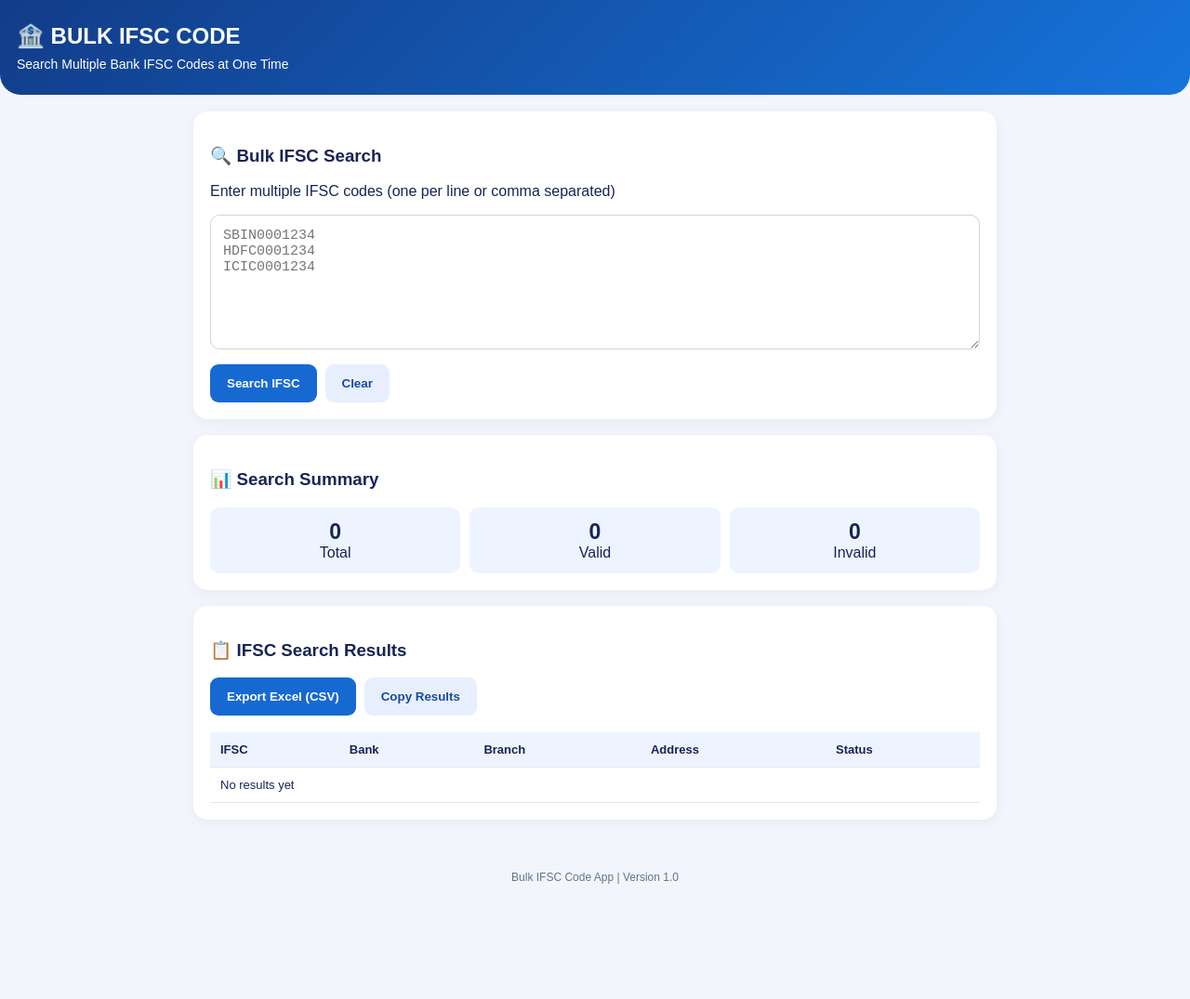
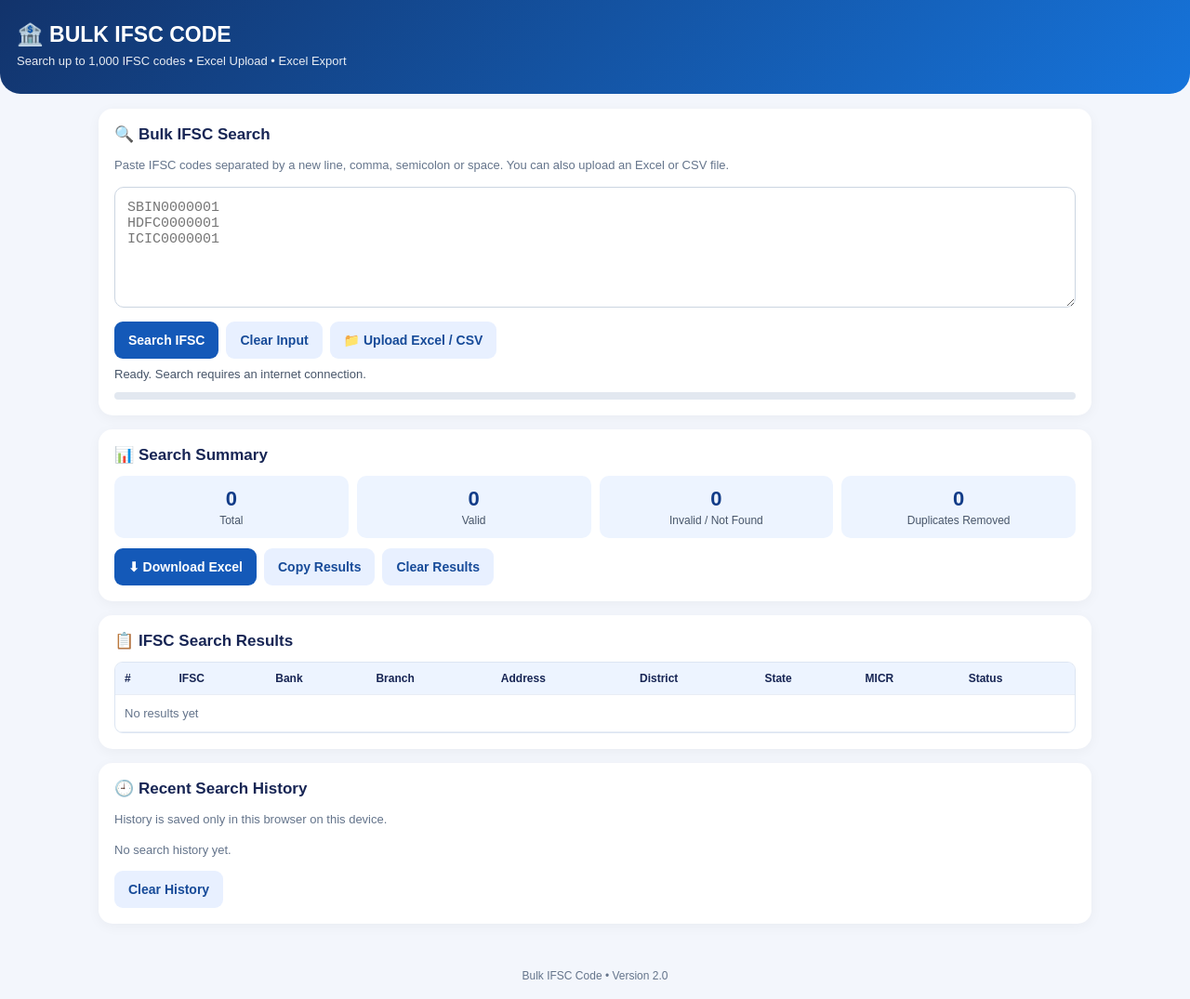
Before and after one commit to naraharik01-sys/bulk-ifsc-code, a plain HTML site: page index.html in a window 1280 px wide. Shown: the whole page at 93% size. Before the commit the page ends 971 px from the top, so only its background shows below. Drawn offline with Linux system fonts and the light colour scheme.

Commit message:
Update index.html

```diff
--- a/index.html
+++ b/index.html
@@ -1,243 +1,134 @@
-
 <!DOCTYPE html>
 <html lang="en">
 <head>
 <meta charset="UTF-8">
 <meta name="viewport" content="width=device-width, initial-scale=1.0">
+<meta name="theme-color" content="#123c88">
 <title>Bulk IFSC Code</title>
+<script src="https://cdn.jsdelivr.net/npm/xlsx@0.18.5/dist/xlsx.full.min.js"></script>
 <style>
+:root{--blue:#1459b8;--navy:#12336b;--bg:#f3f6fc;--line:#dce5f2;--muted:#64748b}
 *{box-sizing:border-box}
-body{
- margin:0;
- font-family:Arial,sans-serif;
- background:#f2f5fc;
- color:#172554;
-}
-header{
- background:linear-gradient(135deg,#123c88,#1674db);
- color:white;
- padding:25px 18px;
- border-radius:0 0 22px 22px;
-}
-header h2{margin:0 0 8px}
-header p{margin:0;font-size:14px}
-.container{padding:18px;max-width:900px;margin:auto}
-.card{
- background:white;
- padding:18px;
- border-radius:15px;
- box-shadow:0 3px 14px #0000000d;
- margin-bottom:17px;
-}
-textarea{
- width:100%;
- height:145px;
- padding:13px;
- border:1px solid #cbd5e1;
- border-radius:10px;
- font-size:15px;
- resize:vertical;
-}
-button{
- border:0;
- padding:13px 18px;
- border-radius:9px;
- background:#1769d2;
- color:white;
- font-weight:bold;
- cursor:pointer;
-}
-.secondary{background:#e7efff;color:#174b99}
-.actions{display:flex;gap:9px;flex-wrap:wrap;margin-top:12px}
-.stats{display:flex;gap:10px}
-.stat{
- flex:1;background:#edf4ff;padding:13px;
- border-radius:10px;text-align:center;
-}
-.stat b{font-size:23px;display:block}
-.table-wrap{overflow-x:auto}
-table{width:100%;border-collapse:collapse;font-size:13px}
-th,td{padding:11px;border-bottom:1px solid #e2e8f0;text-align:left}
-th{background:#edf4ff}
-.status{color:green;font-weight:bold}
-.error{color:#dc2626}
-footer{text-align:center;padding:20px;color:#64748b;font-size:12px}
+body{margin:0;font-family:Arial,sans-serif;background:var(--bg);color:#172554}
+header{background:linear-gradient(135deg,var(--navy),#1674db);color:#fff;padding:24px 18px 28px;border-radius:0 0 22px 22px}
+header h1{font-size:23px;margin:0 0 7px}header p{margin:0;font-size:13px;opacity:.9}
+.container{max-width:1100px;margin:auto;padding:16px}
+.card{background:#fff;padding:17px;border-radius:15px;box-shadow:0 3px 14px #0000000b;margin-bottom:15px}
+h2{font-size:17px;margin:0 0 12px}.hint{color:var(--muted);font-size:13px;line-height:1.5}
+textarea{width:100%;min-height:130px;padding:13px;border:1px solid #cbd5e1;border-radius:10px;font-size:15px;resize:vertical}
+button,.file-button{border:0;padding:12px 15px;border-radius:9px;background:var(--blue);color:white;font-weight:bold;font-size:14px;cursor:pointer;display:inline-flex;align-items:center;justify-content:center;gap:6px}
+button:disabled{opacity:.5;cursor:not-allowed}.secondary{background:#e8f0ff;color:#174b99}
+.actions{display:flex;gap:8px;flex-wrap:wrap;margin-top:11px}
+input[type=file]{display:none}.file-button{background:#e8f0ff;color:#174b99}
+.stats{display:grid;grid-template-columns:repeat(4,1fr);gap:9px}
+.stat{background:#edf4ff;padding:12px 8px;border-radius:10px;text-align:center;font-size:12px;color:#475569}
+.stat b{font-size:22px;display:block;color:#123c88;margin-bottom:3px}
+.progress{height:8px;background:#e2e8f0;border-radius:20px;overflow:hidden;margin-top:12px}.progress>div{height:100%;width:0;background:#16834a;transition:width .2s}
+.table-wrap{overflow:auto;max-height:520px;border:1px solid var(--line);border-radius:9px}
+table{width:100%;border-collapse:collapse;font-size:12px;min-width:850px}
+th,td{padding:10px;border-bottom:1px solid #e8edf5;text-align:left;vertical-align:top}
+th{background:#edf4ff;position:sticky;top:0;z-index:1}
+.ok{color:#16834a;font-weight:bold}.bad{color:#dc2626;font-weight:bold}.warn{color:#a16207;font-weight:bold}
+.pill{display:inline-block;background:#eef2ff;color:#334e8a;padding:4px 8px;border-radius:20px;font-size:11px}
+.history-item{display:flex;justify-content:space-between;gap:10px;align-items:center;padding:10px 0;border-bottom:1px solid #edf0f5;font-size:13px}
+#message{font-size:13px;margin-top:9px;color:#475569;white-space:pre-wrap}
+footer{text-align:center;padding:18px;color:#64748b;font-size:12px}
+@media(max-width:520px){.stats{grid-template-columns:repeat(2,1fr)}.container{padding:12px}.card{padding:14px}}
 </style>
 </head>
 <body>
-
-<header>
-<h2>🏦 BULK IFSC CODE</h2>
-<p>Search Multiple Bank IFSC Codes at One Time</p>
-</header>
-
-<div class="container">
-
-<div class="card">
-<h3>🔍 Bulk IFSC Search</h3>
-<p>Enter multiple IFSC codes (one per line or comma separated)</p>
-
-<textarea id="codes" placeholder="SBIN0001234
-HDFC0001234
-ICIC0001234"></textarea>
-
+<header><h1>🏦 BULK IFSC CODE</h1><p>Search up to 1,000 IFSC codes • Excel Upload • Excel Export</p></header>
+<main class="container">
+<section class="card">
+<h2>🔍 Bulk IFSC Search</h2>
+<p class="hint">Paste IFSC codes separated by a new line, comma, semicolon or space. You can also upload an Excel or CSV file.</p>
+<textarea id="codes" placeholder="SBIN0000001&#10;HDFC0000001&#10;ICIC0000001"></textarea>
 <div class="actions">
-<button onclick="searchCodes()">Search IFSC</button>
-<button class="secondary" onclick="clearAll()">Clear</button>
+<button id="searchBtn" onclick="searchCodes()">Search IFSC</button>
+<button class="secondary" onclick="clearInput()">Clear Input</button>
+<label class="file-button" for="fileInput">📁 Upload Excel / CSV</label>
+<input id="fileInput" type="file" accept=".xlsx,.xls,.csv" onchange="readFile(event)">
 </div>
+<div id="message" role="status">Ready. Search requires an internet connection.</div>
+<div class="progress"><div id="progressBar"></div></div>
+</section>
+<section class="card">
+<h2>📊 Search Summary</h2>
+<div class="stats">
+<div class="stat"><b id="total">0</b>Total</div><div class="stat"><b id="valid">0</b>Valid</div>
+<div class="stat"><b id="invalid">0</b>Invalid / Not Found</div><div class="stat"><b id="duplicates">0</b>Duplicates Removed</div>
 </div>
-
-<div class="card">
-<h3>📊 Search Summary</h3>
-<div class="stats">
-<div class="stat"><b id="total">0</b>Total</div>
-<div class="stat"><b id="valid">0</b>Valid</div>
-<div class="stat"><b id="invalid">0</b>Invalid</div>
+<div class="actions">
+<button onclick="exportExcel()">⬇ Download Excel</button><button class="secondary" onclick="copyResults()">Copy Results</button><button class="secondary" onclick="clearResults()">Clear Results</button>
 </div>
-</div>
-
-<div class="card">
-<h3>📋 IFSC Search Results</h3>
-<div class="actions">
-<button onclick="exportCSV()">Export Excel (CSV)</button>
-<button class="secondary" onclick="copyResults()">Copy Results</button>
-</div>
-<br>
-<div class="table-wrap">
-<table>
-<thead>
-<tr>
-<th>IFSC</th>
-<th>Bank</th>
-<th>Branch</th>
-<th>Address</th>
-<th>Status</th>
-</tr>
-</thead>
-<tbody id="results">
-<tr><td colspan="5">No results yet</td></tr>
-</tbody>
-</table>
-</div>
-</div>
-
-</div>
-
-<footer>Bulk IFSC Code App | Version 1.0</footer>
-
+</section>
+<section class="card">
+<h2>📋 IFSC Search Results</h2>
+<div class="table-wrap"><table>
+<thead><tr><th>#</th><th>IFSC</th><th>Bank</th><th>Branch</th><th>Address</th><th>District</th><th>State</th><th>MICR</th><th>Status</th></tr></thead>
+<tbody id="results"><tr><td colspan="9" class="hint">No results yet</td></tr></tbody>
+</table></div>
+</section>
+<section class="card">
+<h2>🕘 Recent Search History</h2><p class="hint">History is saved only in this browser on this device.</p>
+<div id="history"><p class="hint">No search history yet.</p></div>
+<div class="actions"><button class="secondary" onclick="clearHistory()">Clear History</button></div>
+</section>
+</main>
+<footer>Bulk IFSC Code • Version 2.0</footer>
 <script>
-let records=[];
-
+let records=[];let duplicateCount=0;
+const $=id=>document.getElementById(id);
+const IFSC_PATTERN=/^[A-Z]{4}0[A-Z0-9]{6}$/;
+function setMessage(message){$('message').textContent=message}
+function updateStats(total,valid,invalid){$('total').textContent=total;$('valid').textContent=valid;$('invalid').textContent=invalid;$('duplicates').textContent=duplicateCount}
+function getUniqueCodes(values){const seen=new Set(),unique=[];duplicateCount=0;for(const value of values){const code=String(value??'').trim().toUpperCase();if(!code)continue;if(seen.has(code)){duplicateCount++;continue}seen.add(code);unique.push(code)}return unique}
+function parseText(text){return getUniqueCodes(text.split(/[\s,;]+/))}
+async function readFile(event){
+ const file=event.target.files[0];if(!file)return;
+ try{const buffer=await file.arrayBuffer();let values=[];
+  if(file.name.toLowerCase().endsWith('.csv')){const text=new TextDecoder().decode(buffer);values=text.split(/[\r\n,;]+/)}
+  else{if(!window.XLSX)throw new Error('Excel reader library did not load. Check internet and reload.');const workbook=XLSX.read(buffer,{type:'array'});for(const sheetName of workbook.SheetNames){const rows=XLSX.utils.sheet_to_json(workbook.Sheets[sheetName],{header:1,raw:false});for(const row of rows)for(const cell of row){const candidate=String(cell??'').trim().toUpperCase();if(IFSC_PATTERN.test(candidate))values.push(candidate)}}}
+  const codes=getUniqueCodes(values.filter(v=>IFSC_PATTERN.test(String(v).trim().toUpperCase())));
+  if(!codes.length)throw new Error('No valid-format IFSC codes found in the file.');
+  $('codes').value=codes.join('\n');setMessage(file.name+': '+codes.length+' unique IFSC code(s) loaded. '+duplicateCount+' duplicate(s) removed.');
+ }catch(err){setMessage('File error: '+err.message)}event.target.value='';
+}
+function clearInput(){$('codes').value='';setMessage('Input cleared.')}
+function clearResults(){records=[];duplicateCount=0;updateStats(0,0,0);$('results').innerHTML='<tr><td colspan="9" class="hint">No results yet</td></tr>';$('progressBar').style.width='0%';setMessage('Results cleared.')}
 async function searchCodes(){
- const raw=document.getElementById("codes").value;
- const codes=[...new Set(raw.split(/[\s,;]+/)
- .map(x=>x.trim().toUpperCase()).filter(Boolean))];
-
- if(!codes.length){
- alert("Please enter IFSC codes");
- return;
+ const codes=parseText($('codes').value);if(!codes.length){setMessage('Please enter IFSC codes or upload a file.');return}
+ if(codes.length>1000){setMessage('Maximum 1,000 unique IFSC codes per search. Split the file into smaller batches.');return}
+ records=[];$('results').innerHTML='';$('searchBtn').disabled=true;let valid=0,invalid=0,completed=0;updateStats(codes.length,0,0);
+ codes.forEach((code,i)=>{const tr=document.createElement('tr');for(const value of [i+1,code,'Searching...','','','','','','Pending']){const td=document.createElement('td');td.textContent=value;tr.appendChild(td)}$('results').appendChild(tr)});
+ setMessage('Searching '+codes.length+' code(s). Please keep this page open.');
+ for(let start=0;start<codes.length;start+=5){
+  const batch=codes.slice(start,start+5);
+  const results=await Promise.all(batch.map(async code=>{
+   if(!IFSC_PATTERN.test(code))return {ifsc:code,status:'Invalid Format'};
+   try{const response=await fetch('https://ifsc.razorpay.com/'+encodeURIComponent(code));if(!response.ok)return {ifsc:code,status:'Not Found'};
+    const d=await response.json();return {ifsc:code,bank:d.BANK||'',branch:d.BRANCH||'',address:d.ADDRESS||'',district:d.DISTRICT||d.CITY||'',state:d.STATE||'',micr:d.MICR||'',status:'Valid'};
+   }catch(e){return {ifsc:code,status:'Network Error'}}
+  }));
+  results.forEach((r,j)=>{const idx=start+j;records.push(r);if(r.status==='Valid')valid++;else invalid++;const tr=$('results').rows[idx];tr.replaceChildren();
+   [idx+1,r.ifsc,r.bank,r.branch,r.address,r.district,r.state,r.micr,r.status].forEach((v,i)=>{const td=document.createElement('td');td.textContent=String(v??'');if(i===8)td.className=r.status==='Valid'?'ok':(r.status==='Invalid Format'?'bad':'warn');tr.appendChild(td)})});
+  completed+=results.length;$('progressBar').style.width=(completed/codes.length*100)+'%';updateStats(codes.length,valid,invalid);setMessage('Processed '+completed+' of '+codes.length+' codes...');
  }
-
- records=[];
- const tbody=document.getElementById("results");
- tbody.innerHTML="";
-
- document.getElementById("total").textContent=codes.length;
- document.getElementById("valid").textContent="0";
- document.getElementById("invalid").textContent="0";
-
- for(const code of codes){
-  const tr=document.createElement("tr");
-  tr.innerHTML=`<td>${escapeHTML(code)}</td><td colspan="4">Searching...</td>`;
-  tbody.appendChild(tr);
- }
-
- let valid=0,invalid=0;
-
- for(let i=0;i<codes.length;i++){
-  const code=codes[i];
-  const tr=tbody.rows[i];
-
-  if(!/^[A-Z]{4}0[A-Z0-9]{6}$/.test(code)){
-   invalid++;
-   records.push({ifsc:code,bank:"",branch:"",address:"",status:"Invalid"});
-   tr.innerHTML=`<td>${escapeHTML(code)}</td><td colspan="3">Invalid IFSC format</td><td class="error">Invalid</td>`;
-   updateCounts(valid,invalid);
-   continue;
-  }
-
-  try{
-   const response=await fetch(
-    "https://ifsc.razorpay.com/"+encodeURIComponent(code)
-   );
-
-   if(!response.ok) throw new Error("Not found");
-
-   const d=await response.json();
-   valid++;
-
-   records.push({
-    ifsc:code,
-    bank:d.BANK||"",
-    branch:d.BRANCH||"",
-    address:d.ADDRESS||"",
-    status:"Valid"
-   });
-
-   tr.innerHTML=`
-   <td>${escapeHTML(code)}</td>
-   <td>${escapeHTML(d.BANK||"")}</td>
-   <td>${escapeHTML(d.BRANCH||"")}</td>
-   <td>${escapeHTML(d.ADDRESS||"")}</td>
-   <td class="status">Valid</td>`;
-  }catch(e){
-   invalid++;
-   records.push({ifsc:code,bank:"",branch:"",address:"",status:"Not Found"});
-   tr.innerHTML=`<td>${escapeHTML(code)}</td><td colspan="3">Not Found / Network Error</td><td class="error">Not Found</td>`;
-  }
-  updateCounts(valid,invalid);
- }
+ saveHistory(codes.length,valid,invalid);setMessage('Finished: '+valid+' valid, '+invalid+' invalid / not found. '+duplicateCount+' duplicate(s) removed.');$('searchBtn').disabled=false;
 }
-
-function updateCounts(v,iv){
- document.getElementById("valid").textContent=v;
- document.getElementById("invalid").textContent=iv;
+function exportExcel(){
+ if(!records.length){setMessage('No results to export. Search IFSC codes first.');return}
+ const rows=records.map((r,i)=>({'Sr No':i+1,'IFSC':r.ifsc,'Bank Name':r.bank||'','Branch':r.branch||'','Address':r.address||'','District / City':r.district||'','State':r.state||'','MICR':r.micr||'','Status':r.status}));
+ if(window.XLSX){const ws=XLSX.utils.json_to_sheet(rows);ws['!cols']=[{wch:8},{wch:16},{wch:25},{wch:25},{wch:40},{wch:20},{wch:20},{wch:14},{wch:18}];const wb=XLSX.utils.book_new();XLSX.utils.book_append_sheet(wb,ws,'IFSC Results');XLSX.writeFile(wb,'Bulk_IFSC_Results.xlsx')}
+ else{const csv=[Object.keys(rows[0]),...rows.map(r=>Object.values(r))].map(row=>row.map(v=>'"'+String(v??'').replace(/"/g,'""')+'"').join(',')).join('\r\n');downloadBlob(new Blob(['\uFEFF'+csv],{type:'text/csv;charset=utf-8'}),'Bulk_IFSC_Results.csv')}
 }
-
-function escapeHTML(s){
- return String(s).replace(/[&<>"']/g,c=>({
- "&":"&amp;","<":"&lt;",">":"&gt;",'"':"&quot;","'":"&#39;"
- })[c]);
-}
-
-function clearAll(){
- document.getElementById("codes").value="";
- document.getElementById("results").innerHTML='<tr><td colspan="5">No results yet</td></tr>';
- document.getElementById("total").textContent="0";
- updateCounts(0,0);
- records=[];
-}
-
-function exportCSV(){
- if(!records.length){alert("No results");return;}
- const headers=["IFSC","Bank","Branch","Address","Status"];
- const rows=records.map(r=>[r.ifsc,r.bank,r.branch,r.address,r.status]);
- const csv=[headers,...rows].map(row=>row.map(v=>'"'+String(v).replace(/"/g,'""')+'"').join(",")).join("\r\n");
- const blob=new Blob(["\uFEFF"+csv],{type:"text/csv;charset=utf-8"});
- const a=document.createElement("a");
- a.href=URL.createObjectURL(blob);
- a.download="Bulk_IFSC_Results.csv";
- a.click();
- URL.revokeObjectURL(a.href);
-}
-
-function copyResults(){
- if(!records.length){alert("No results");return;}
- const text=records.map(r=>`${r.ifsc} | ${r.bank} | ${r.branch} | ${r.address} | ${r.status}`).join("\n");
- if(navigator.clipboard?.writeText){
- navigator.clipboard.writeText(text).then(()=>alert("Copied!")).catch(()=>alert("Copy failed"));
- }else{alert("Clipboard not supported");}
-}
+function downloadBlob(blob,name){const url=URL.createObjectURL(blob),a=document.createElement('a');a.href=url;a.download=name;a.click();setTimeout(()=>URL.revokeObjectURL(url),1000)}
+async function copyResults(){if(!records.length){setMessage('No results to copy.');return}const text=records.map(r=>[r.ifsc,r.bank,r.branch,r.address,r.district,r.state,r.micr,r.status].join('\t')).join('\n');try{await navigator.clipboard.writeText(text);setMessage('Results copied.')}catch(e){setMessage('Clipboard permission unavailable. Use Download Excel.')}}
+function getHistory(){try{return JSON.parse(localStorage.getItem('bulkIfscHistory')||'[]')}catch(e){return []}}
+function saveHistory(total,valid,invalid){const history=getHistory();history.unshift({date:new Date().toLocaleString(),total,valid,invalid});localStorage.setItem('bulkIfscHistory',JSON.stringify(history.slice(0,10)));renderHistory()}
+function renderHistory(){const history=getHistory(),box=$('history');box.innerHTML='';if(!history.length){box.innerHTML='<p class="hint">No search history yet.</p>';return}history.forEach(item=>{const div=document.createElement('div');div.className='history-item';const left=document.createElement('span');left.textContent=item.date+' • '+item.total+' searched';const right=document.createElement('span');right.className='pill';right.textContent=item.valid+' valid / '+item.invalid+' other';div.append(left,right);box.appendChild(div)})}
+function clearHistory(){localStorage.removeItem('bulkIfscHistory');renderHistory();setMessage('Search history cleared.')}
+renderHistory();
 </script>
 </body>
 </html>
```
